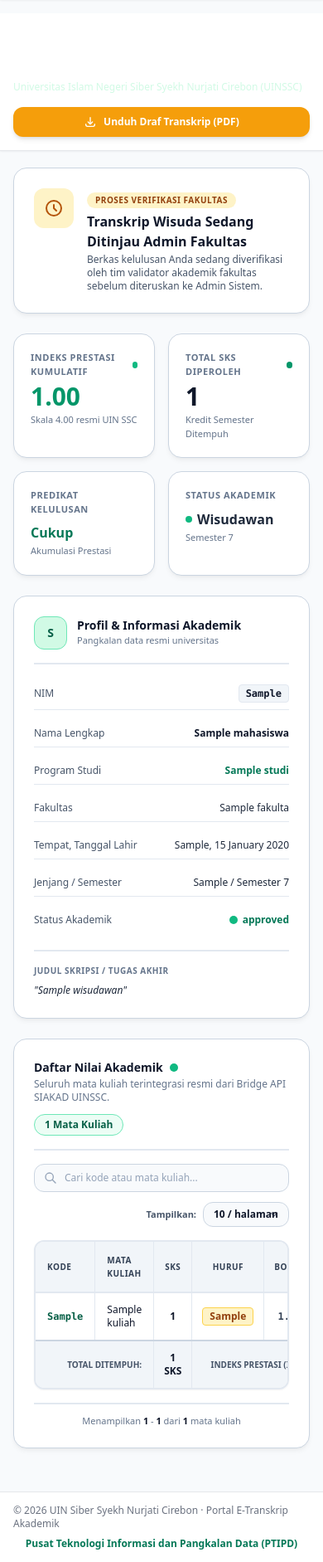
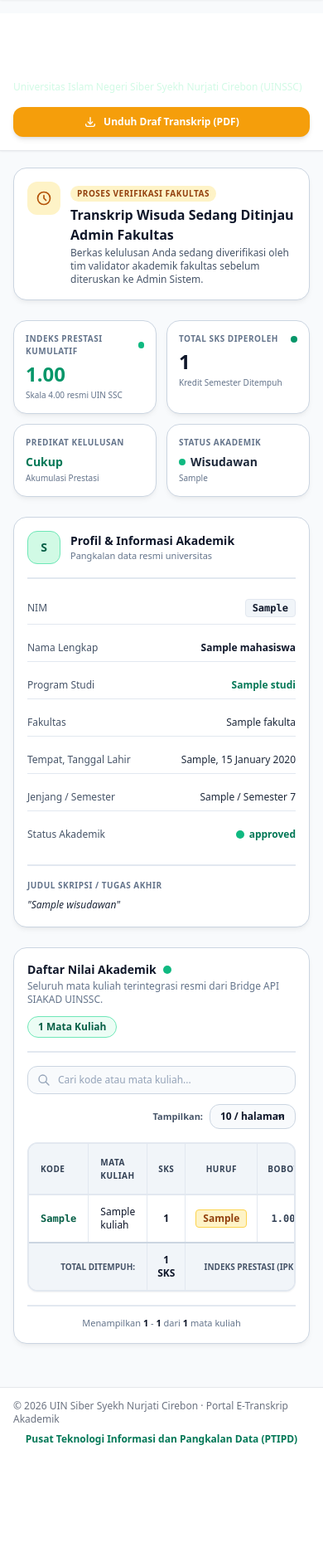
Before and after one commit to muhammadarf5555-collab/E-Transkip, a Laravel app: page /mahasiswa/dashboard in a window 390 px wide. Shown: the part 65-1948 px from the top of the page at 83% size. After the commit the page ends 1807 px from the top, so only its background shows below. Run offline with Laravel 12, Linux system fonts and the light colour scheme; a user stored in the database is signed in; tables that the repository leaves empty hold one stand-in row (values such as "Sample post"); style sheets or scripts are compiled from the project's sources; parts of the project's set-up code (start-up, migrations or seed data) failed here and were passed over.

Commit message:
style(mahasiswa): improve mobile dashboard card layout and academic status indicator

```diff
--- a/resources/views/dashboard/mahasiswa.blade.php
+++ b/resources/views/dashboard/mahasiswa.blade.php
@@ -100,18 +100,18 @@
             <div class="mb-6">
                 @if ($trx && $trx->isDisahkan())
                     <div
-                        class="app-card rounded-2xl p-6 border-l-4 border-l-emerald-600 flex flex-col md:flex-row md:items-center justify-between gap-5">
-                        <div class="flex items-start space-x-4">
+                        class="app-card rounded-2xl p-4 sm:p-6 border-l-4 border-l-emerald-600 flex flex-col md:flex-row md:items-center justify-between gap-4 sm:gap-5">
+                        <div class="flex items-start space-x-3 sm:space-x-4">
                             <div
-                                class="w-12 h-12 rounded-xl bg-emerald-100 text-emerald-700 dark:bg-emerald-900/60 dark:text-emerald-300 flex items-center justify-center shrink-0">
-                                <svg class="w-6 h-6" fill="none" stroke="currentColor" viewBox="0 0 24 24">
+                                class="w-10 h-10 sm:w-12 sm:h-12 rounded-xl bg-emerald-100 text-emerald-700 dark:bg-emerald-900/60 dark:text-emerald-300 flex items-center justify-center shrink-0">
+                                <svg class="w-5 h-5 sm:w-6 sm:h-6" fill="none" stroke="currentColor" viewBox="0 0 24 24">
                                     <path stroke-linecap="round" stroke-linejoin="round" stroke-width="2"
                                         d="M9 12l2 2 4-4m5.618-4.016A11.955 11.955 0 0112 2.944a11.955 11.955 0 01-8.618 3.04A12.02 12.02 0 003 9c0 5.591 3.824 10.29 9 11.622 5.176-1.332 9-6.03 9-11.622 0-1.042-.133-2.052-.382-3.016z" />
                                 </svg>
                             </div>
                             <div>
                                 <span
-                                    class="inline-flex items-center px-2.5 py-0.5 rounded-full text-[10px] font-bold uppercase tracking-wider bg-emerald-100 text-emerald-800 dark:bg-emerald-900/50 dark:text-emerald-300 mb-1">
+                                    class="inline-flex items-center px-2 py-0.5 rounded-full text-[10px] font-bold uppercase tracking-wider bg-emerald-100 text-emerald-800 dark:bg-emerald-900/50 dark:text-emerald-300 mb-1">
                                     RESMI DISAHKAN
                                 </span>
                                 <h3 class="text-base sm:text-lg font-bold text-slate-900 dark:text-white">Transkrip Nilai Akademik
@@ -121,30 +121,30 @@
                                     UINSSC dengan kode QR verifikasi digital.
                                 </p>
                                 <p
-                                    class="text-xs text-emerald-700 dark:text-emerald-400 font-mono mt-2 font-bold inline-flex items-center gap-1.5 bg-emerald-50 dark:bg-emerald-950/60 px-2.5 py-1 rounded-lg border border-emerald-200 dark:border-emerald-800">
+                                    class="text-xs text-emerald-700 dark:text-emerald-400 font-mono mt-2 font-bold inline-flex items-center gap-1.5 bg-emerald-50 dark:bg-emerald-950/60 px-2.5 py-1 rounded-lg border border-emerald-200 dark:border-emerald-800 break-all">
                                     Kode Dokumen: {{ $trx->kode_verifikasi }}
                                 </p>
                             </div>
                         </div>
-                        <div class="shrink-0 flex items-center gap-2">
+                        <div class="shrink-0 flex items-center gap-2 w-full md:w-auto">
                             <a href="{{ route('verifikasi.transkrip', $trx->kode_verifikasi) }}" target="_blank"
-                                class="px-4 py-2 text-xs font-bold rounded-xl border border-slate-300 dark:border-slate-700 hover:bg-slate-50 dark:hover:bg-slate-800 text-slate-700 dark:text-slate-200 transition">
+                                class="w-full md:w-auto text-center px-4 py-2 text-xs font-bold rounded-xl border border-slate-300 dark:border-slate-700 hover:bg-slate-50 dark:hover:bg-slate-800 text-slate-700 dark:text-slate-200 transition">
                                 Cek Validasi Publik
                             </a>
                         </div>
                     </div>
                 @else
-                    <div class="app-card rounded-2xl p-6 border-l-4 border-l-amber-500 flex items-start space-x-4">
+                    <div class="app-card rounded-2xl p-4 sm:p-6 border-l-4 border-l-amber-500 flex items-start space-x-3 sm:space-x-4">
                         <div
-                            class="w-12 h-12 rounded-xl bg-amber-100 text-amber-700 dark:bg-amber-900/60 dark:text-amber-300 flex items-center justify-center shrink-0">
-                            <svg class="w-6 h-6" fill="none" stroke="currentColor" viewBox="0 0 24 24">
+                            class="w-10 h-10 sm:w-12 sm:h-12 rounded-xl bg-amber-100 text-amber-700 dark:bg-amber-900/60 dark:text-amber-300 flex items-center justify-center shrink-0">
+                            <svg class="w-5 h-5 sm:w-6 sm:h-6" fill="none" stroke="currentColor" viewBox="0 0 24 24">
                                 <path stroke-linecap="round" stroke-linejoin="round" stroke-width="2"
                                     d="M12 8v4l3 3m6-3a9 9 0 11-18 0 9 9 0 0118 0z" />
                             </svg>
                         </div>
                         <div>
                             <span
-                                class="inline-flex items-center px-2.5 py-0.5 rounded-full text-[10px] font-bold uppercase tracking-wider bg-amber-100 text-amber-800 dark:bg-amber-900/50 dark:text-amber-300 mb-1">
+                                class="inline-flex items-center px-2 py-0.5 rounded-full text-[10px] font-bold uppercase tracking-wider bg-amber-100 text-amber-800 dark:bg-amber-900/50 dark:text-amber-300 mb-1">
                                 PROSES VERIFIKASI FAKULTAS
                             </span>
                             <h3 class="text-base sm:text-lg font-bold text-slate-900 dark:text-white">Transkrip Wisuda Sedang
@@ -160,15 +160,15 @@
         @else
             <!-- Banner Mahasiswa Aktif (Belum Wisudawan / Dalam Masa Studi) -->
             <div class="mb-6">
-                <div class="app-card rounded-2xl p-6 border-l-4 border-l-blue-600 flex flex-col md:flex-row md:items-center justify-between gap-5 bg-gradient-to-r from-blue-50/50 via-white to-slate-50 dark:from-blue-950/20 dark:via-gray-800 dark:to-gray-800">
-                    <div class="flex items-start space-x-4">
-                        <div class="w-12 h-12 rounded-xl bg-blue-100 text-blue-700 dark:bg-blue-900/60 dark:text-blue-300 flex items-center justify-center shrink-0">
-                            <svg class="w-6 h-6" fill="none" stroke="currentColor" viewBox="0 0 24 24">
+                <div class="app-card rounded-2xl p-4 sm:p-6 border-l-4 border-l-blue-600 flex flex-col md:flex-row md:items-center justify-between gap-4 sm:gap-5 bg-gradient-to-r from-blue-50/50 via-white to-slate-50 dark:from-blue-950/20 dark:via-gray-800 dark:to-gray-800">
+                    <div class="flex items-start space-x-3 sm:space-x-4">
+                        <div class="w-10 h-10 sm:w-12 sm:h-12 rounded-xl bg-blue-100 text-blue-700 dark:bg-blue-900/60 dark:text-blue-300 flex items-center justify-center shrink-0">
+                            <svg class="w-5 h-5 sm:w-6 sm:h-6" fill="none" stroke="currentColor" viewBox="0 0 24 24">
                                 <path stroke-linecap="round" stroke-linejoin="round" stroke-width="2" d="M12 6.253v13m0-13C10.832 5.477 9.246 5 7.5 5S4.168 5.477 3 6.253v13C4.168 18.477 5.754 18 7.5 18s3.332.477 4.5 1.253m0-13C13.168 5.477 14.754 5 16.5 5c1.747 0 3.332.477 4.5 1.253v13C19.832 18.477 18.247 18 16.5 18c-1.746 0-3.332.477-4.5 1.253" />
                             </svg>
                         </div>
                         <div>
-                            <span class="inline-flex items-center px-2.5 py-0.5 rounded-full text-[10px] font-bold uppercase tracking-wider bg-blue-100 text-blue-800 dark:bg-blue-900/50 dark:text-blue-300 mb-1">
+                            <span class="inline-flex items-center px-2 py-0.5 rounded-full text-[10px] font-bold uppercase tracking-wider bg-blue-100 text-blue-800 dark:bg-blue-900/50 dark:text-blue-300 mb-1">
                                 MAHASISWA AKTIF — DALAM MASA STUDI
                             </span>
                             <h3 class="text-base sm:text-lg font-bold text-slate-900 dark:text-white">
@@ -180,9 +180,9 @@
                         </div>
                     </div>
                     @if ($trx)
-                        <div class="shrink-0 flex items-center gap-2">
+                        <div class="shrink-0 flex items-center gap-2 w-full md:w-auto">
                             <a href="{{ route('mahasiswa.transkrip.pdf', $trx) }}" target="_blank"
-                                class="px-4 py-2.5 text-xs font-bold rounded-xl bg-blue-600 hover:bg-blue-700 text-white shadow-sm transition inline-flex items-center gap-2">
+                                class="w-full md:w-auto text-center px-4 py-2.5 text-xs font-bold rounded-xl bg-blue-600 hover:bg-blue-700 text-white shadow-sm transition inline-flex items-center justify-center gap-2">
                                 <svg class="w-4 h-4" fill="none" stroke="currentColor" viewBox="0 0 24 24">
                                     <path stroke-linecap="round" stroke-linejoin="round" stroke-width="2" d="M4 16v1a3 3 0 003 3h10a3 3 0 003-3v-1m-4-4l-4 4m0 0l-4-4m4 4V4" />
                                 </svg>
@@ -195,49 +195,46 @@
         @endif
 
         <!-- KPI Cards Overview -->
-        <div class="grid grid-cols-2 lg:grid-cols-4 gap-4 mb-6">
-            <div class="app-card p-5 rounded-2xl">
+        <div class="grid grid-cols-2 lg:grid-cols-4 gap-3 sm:gap-4 mb-6">
+            <div class="app-card p-3.5 sm:p-5 rounded-2xl">
                 <div class="flex items-center justify-between">
-                    <p class="text-[11px] font-bold text-slate-500 dark:text-slate-400 uppercase tracking-wider">Indeks
-                        Prestasi Kumulatif</p>
+                    <p class="text-[10px] sm:text-[11px] font-bold text-slate-500 dark:text-slate-400 uppercase tracking-wider">Indeks Prestasi Kumulatif</p>
                     <span class="w-2 h-2 rounded-full bg-emerald-500"></span>
                 </div>
-                <h3 class="text-3xl font-black text-emerald-600 dark:text-emerald-400 mt-1">
+                <h3 class="text-2xl sm:text-3xl font-black text-emerald-600 dark:text-emerald-400 mt-1">
                     {{ number_format($trx?->ipk ?? 0, 2) }}
                 </h3>
-                <span class="text-[11px] text-slate-500 dark:text-slate-400 mt-0.5 block">Skala 4.00 resmi UIN SSC</span>
+                <span class="text-[10px] sm:text-[11px] text-slate-500 dark:text-slate-400 mt-0.5 block">Skala 4.00 resmi UIN SSC</span>
             </div>
 
-            <div class="app-card p-5 rounded-2xl">
+            <div class="app-card p-3.5 sm:p-5 rounded-2xl">
                 <div class="flex items-center justify-between">
-                    <p class="text-[11px] font-bold text-slate-500 dark:text-slate-400 uppercase tracking-wider">Total SKS
-                        Diperoleh</p>
+                    <p class="text-[10px] sm:text-[11px] font-bold text-slate-500 dark:text-slate-400 uppercase tracking-wider">Total SKS Diperoleh</p>
                     <span class="w-2 h-2 rounded-full bg-emerald-600"></span>
                 </div>
-                <h3 class="text-3xl font-black text-slate-900 dark:text-white mt-1">
+                <h3 class="text-2xl sm:text-3xl font-black text-slate-900 dark:text-white mt-1">
                     {{ $trx?->total_sks ?? $mahasiswa->siakadNilais->sum('sks') }}
                 </h3>
-                <span class="text-[11px] text-slate-500 dark:text-slate-400 mt-0.5 block">Kredit Semester Ditempuh</span>
+                <span class="text-[10px] sm:text-[11px] text-slate-500 dark:text-slate-400 mt-0.5 block">Kredit Semester Ditempuh</span>
             </div>
 
-            <div class="app-card p-5 rounded-2xl">
-                <p class="text-[11px] font-bold text-slate-500 dark:text-slate-400 uppercase tracking-wider">Predikat
-                    Kelulusan</p>
-                <h3 class="text-base font-bold text-emerald-700 dark:text-emerald-400 mt-2 truncate">
-                    {{ $trx?->predikat ?? ($mahasiswa->wisudawan?->predikat_kelulusan ?? 'Dalam Proses') }}
+            <div class="app-card p-3.5 sm:p-5 rounded-2xl">
+                <p class="text-[10px] sm:text-[11px] font-bold text-slate-500 dark:text-slate-400 uppercase tracking-wider">Predikat Kelulusan</p>
+                <h3 class="text-sm sm:text-base font-bold text-emerald-700 dark:text-emerald-400 mt-1.5 sm:mt-2 truncate">
+                    {{ $trx?->predikat ?? ($mahasiswa->wisudawan?->predikat_kelulusan ?? 'Dengan Pujian (Cum Laude)') }}
                 </h3>
-                <span class="text-[11px] text-slate-500 dark:text-slate-400 mt-0.5 block">Akumulasi Prestasi</span>
+                <span class="text-[10px] sm:text-[11px] text-slate-500 dark:text-slate-400 mt-0.5 block">Akumulasi Prestasi</span>
             </div>
 
-            <div class="app-card p-5 rounded-2xl">
-                <p class="text-[11px] font-bold text-slate-500 dark:text-slate-400 uppercase tracking-wider">Status Akademik
-                </p>
-                <h3 class="text-base font-bold text-slate-800 dark:text-white mt-2 truncate flex items-center gap-1.5">
+            <div class="app-card p-3.5 sm:p-5 rounded-2xl">
+                <p class="text-[10px] sm:text-[11px] font-bold text-slate-500 dark:text-slate-400 uppercase tracking-wider">Status Akademik</p>
+                <h3 class="text-sm sm:text-base font-bold text-slate-800 dark:text-white mt-1.5 sm:mt-2 truncate flex items-center gap-1.5">
                     <span class="w-2 h-2 rounded-full bg-emerald-500"></span>
-                    {{ $mahasiswa->wisudawan ? 'Wisudawan' : 'Mahasiswa Aktif' }}
+                    {{ ($mahasiswa->status === 'Lulus' || $mahasiswa->wisudawan !== null || $trx?->wisudawan_id !== null) ? 'Wisudawan' : 'Mahasiswa Aktif' }}
                 </h3>
-                <span class="text-[11px] text-slate-500 dark:text-slate-400 mt-0.5 block">Semester
-                    {{ $mahasiswa->semester ?? 7 }}</span>
+                <span class="text-[10px] sm:text-[11px] text-slate-500 dark:text-slate-400 mt-0.5 block">
+                    {{ ($mahasiswa->status === 'Lulus' || $mahasiswa->wisudawan !== null || $trx?->wisudawan_id !== null) ? ($mahasiswa->wisudawan?->periode_wisuda ?: 'Wisudawan Resmi') : ('Semester ' . ($mahasiswa->semester ?? 7)) }}
+                </span>
             </div>
         </div>
 
@@ -664,7 +661,7 @@
             <!-- ================= VIEW 1 (DEFAULT): TRANSKRIP & DAFTAR NILAI ================= -->
             <div class="grid grid-cols-1 lg:grid-cols-3 gap-6 mb-8">
                 <!-- Biodata Card -->
-                <div class="app-card rounded-2xl p-6 h-fit border border-slate-300 dark:border-slate-700">
+                <div class="app-card rounded-2xl p-4 sm:p-6 h-fit border border-slate-300 dark:border-slate-700">
                     <div class="flex items-center space-x-3 pb-4 border-b-2 border-slate-200 dark:border-slate-700">
                         <div
                             class="w-10 h-10 rounded-xl bg-emerald-100 text-emerald-800 dark:bg-emerald-900/60 dark:text-emerald-200 flex items-center justify-center font-black text-sm border border-emerald-300 dark:border-emerald-700">
@@ -813,7 +810,7 @@
                             this.currentPage = p;
                         }
                     }
-                }" class="lg:col-span-2 app-card rounded-2xl p-6 border border-slate-300 dark:border-slate-700">
+                }" class="lg:col-span-2 app-card rounded-2xl p-4 sm:p-6 border border-slate-300 dark:border-slate-700">
                     <div
                         class="flex flex-col sm:flex-row sm:items-center sm:justify-between gap-3 pb-4 border-b-2 border-slate-200 dark:border-slate-700">
                         <div>
```
